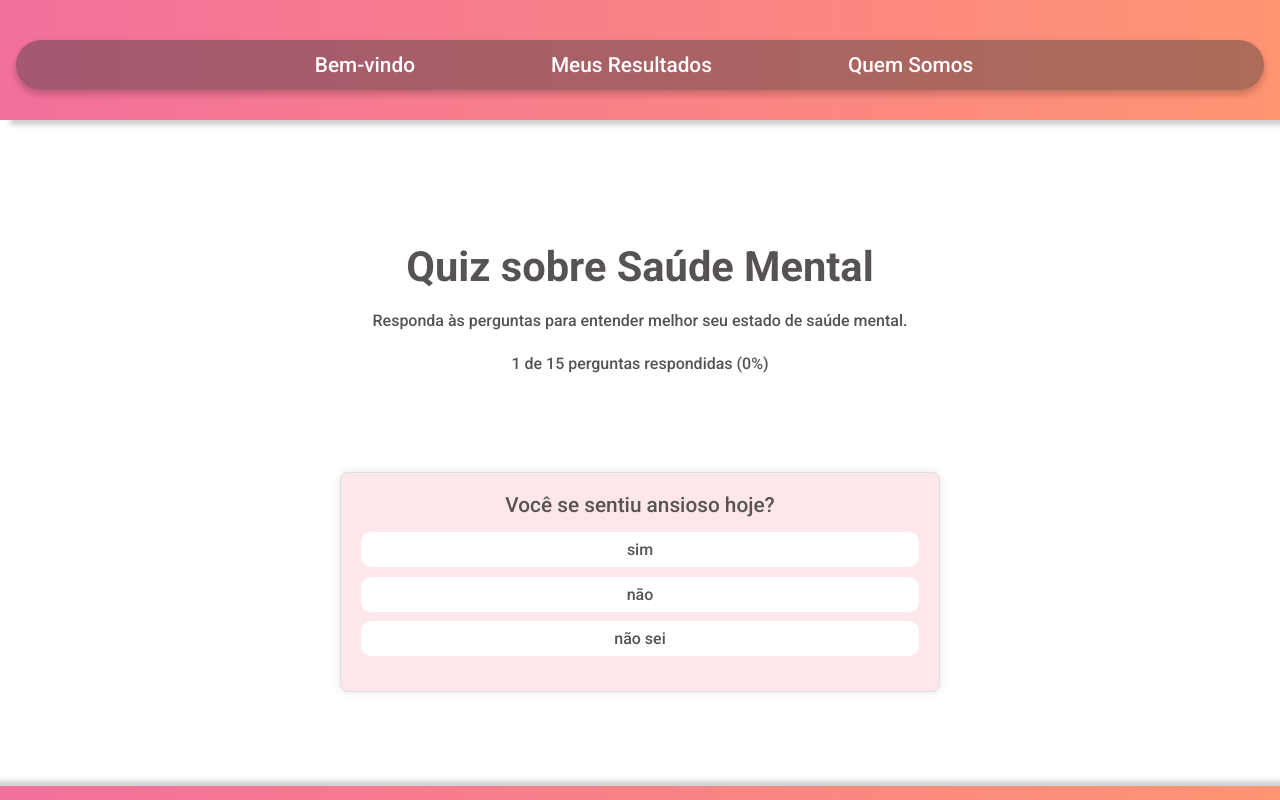
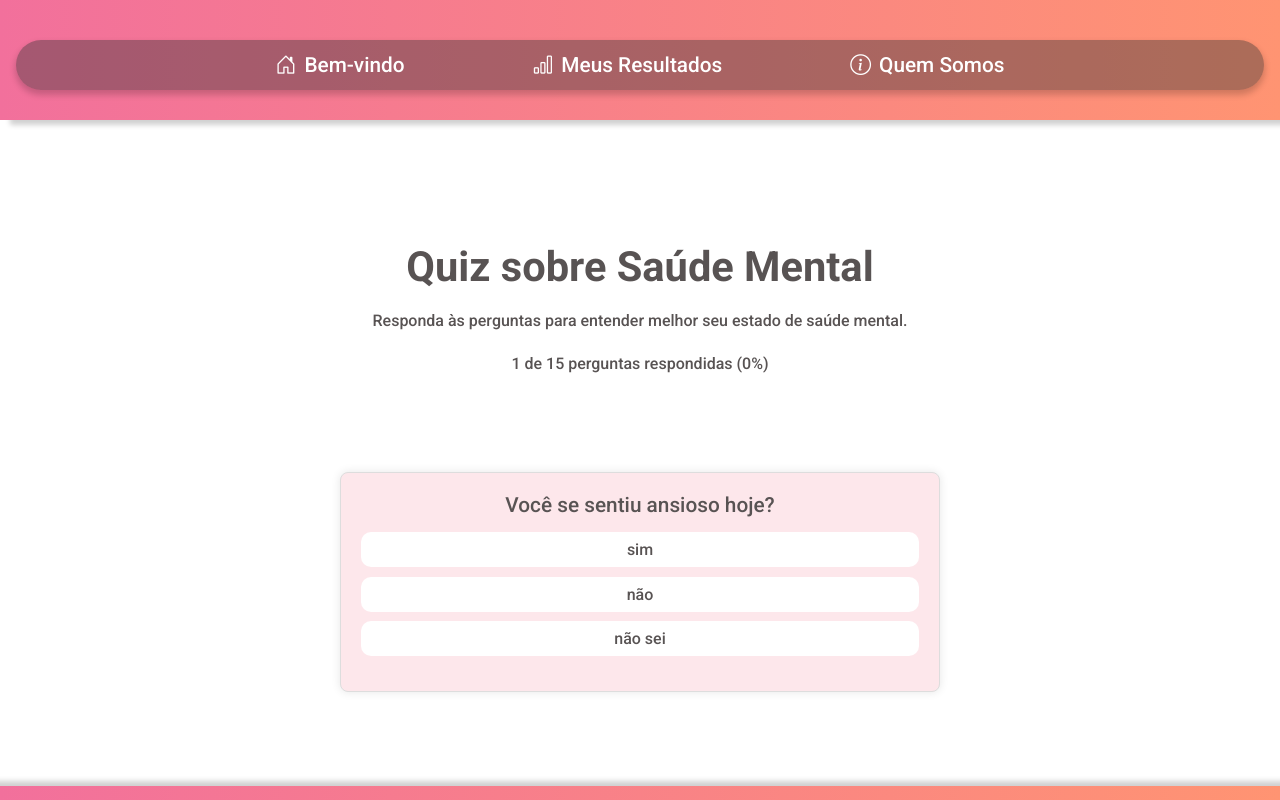
Before and after one commit to NaykyrOliveira/mental-health, a Vue app: page / in a window 1280 px wide. Shown: the top 800 px of the page. Built offline with nearby package versions, Linux system fonts and the light colour scheme.

Commit message:
Remoção de pacotes

```diff
--- a/package.json
+++ b/package.json
@@ -7,9 +7,8 @@
     "build": "vue-cli-service build"
   },
   "dependencies": {
-    "@fortawesome/fontawesome-svg-core": "^6.6.0",
-    "@fortawesome/free-solid-svg-icons": "^6.6.0",
     "@fortawesome/vue-fontawesome": "^3.0.8",
+    "bootstrap-icons": "^1.11.3",
     "core-js": "^3.8.3",
     "vue": "^3.2.13",
     "vue-router": "^4.0.3",
--- a/public/index.html
+++ b/public/index.html
@@ -6,7 +6,6 @@
   <meta name="viewport" content="width=device-width,initial-scale=1.0">
   <meta name="description" content="Seu site fornece um quiz interativo sobre saúde mental para ajudar você a refletir sobre seu bem-estar emocional e mental, oferecendo suporte e encorajamento personalizado.">
   <link rel="icon" href="<%= BASE_URL %>favicon.ico">
-  <link rel="stylesheet" href="https://cdnjs.cloudflare.com/ajax/libs/font-awesome/6.0.0/css/all.min.css">
   <title><%= htmlWebpackPlugin.options.title %></title>
 </head>
 <body>
--- a/src/main.js
+++ b/src/main.js
@@ -2,14 +2,9 @@ import { createApp } from 'vue';
 import App from './App.vue';
 import router from './router';
 import store from '../store';
-import { library } from '@fortawesome/fontawesome-svg-core';
-import { fas } from '@fortawesome/free-solid-svg-icons';
-import { FontAwesomeIcon } from '@fortawesome/vue-fontawesome';
-
-library.add(fas);
+import 'bootstrap-icons/font/bootstrap-icons.css';
 
 createApp(App)
   .use(router)
   .use(store)
-  .component('font-awesome-icon', FontAwesomeIcon)
   .mount('#app');
```
Also changed, not shown: src/assets/logo.png (deleted), 1 other file (tests, documents, lock files or other folders).
